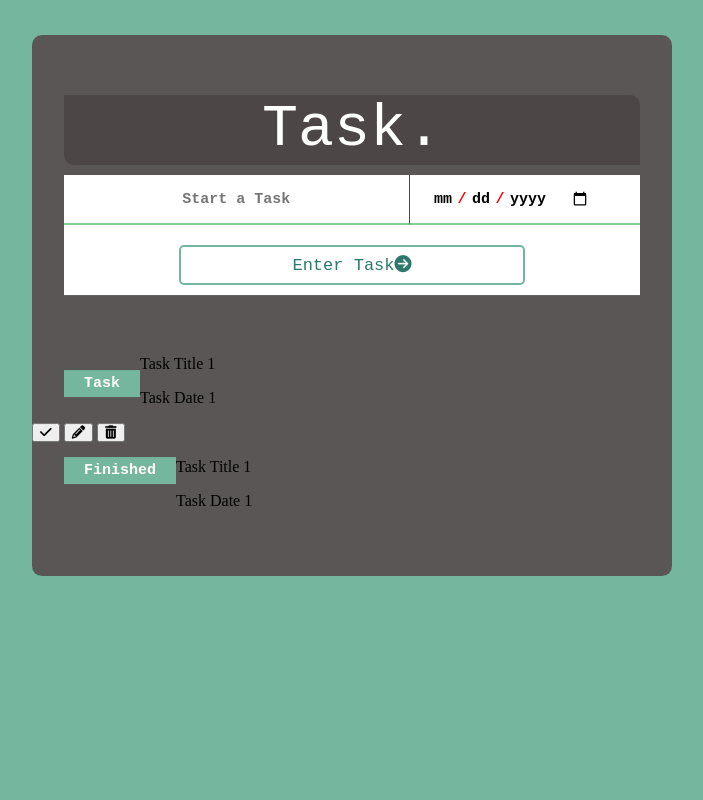
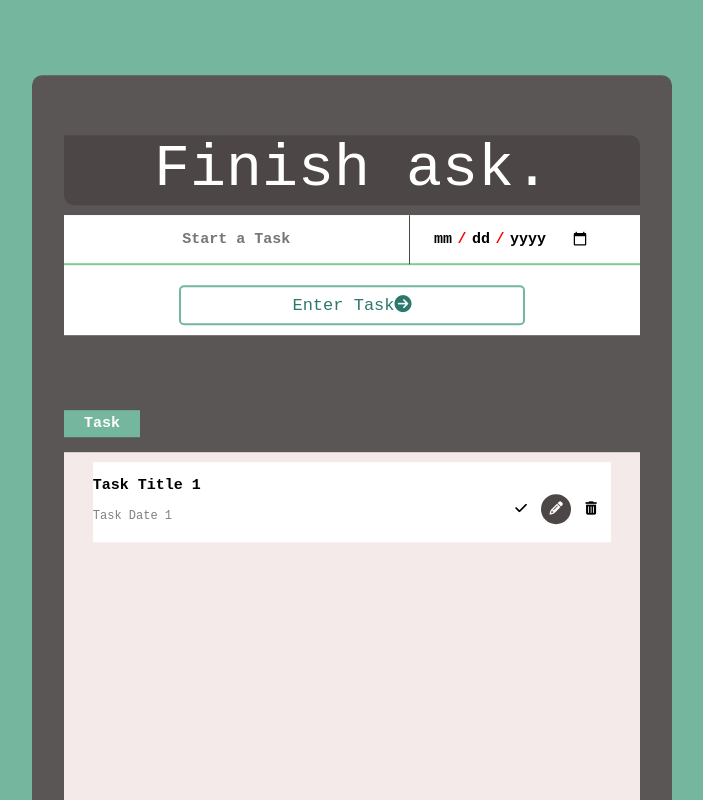
Before and after one commit to VickeTrossing/TODOlist, a plain HTML site: page index.html in a window 1280 px wide. Both pictures are taken after a click on the button "Enter Task". Shown: the whole page, without its empty margins (288-991 px from the left). Drawn offline with Linux system fonts and the light colour scheme.

Commit message:
Alot of javascript n shit like that

```diff
--- a/app.js
+++ b/app.js
@@ -11,7 +11,74 @@
     firebase.initializeApp(firebaseConfig);
 
 
-const add_task = () => console.log("add_task");
+    function add_task(){
+        input_box = document.getElementById("input_box")
+        input_date = document.getElementById("input_date");
+
+        if(input_box.value.length != 0 && input_date.value.length != 0){
+            const key = firebase.database().ref().child("unfinished_task").push().key;
+
+
+            const task = {
+                title: input_box.value,
+                date: input_date.value,
+                key: key
+            };
+
+            const updates = {};
+            updates["/unfinished_task/" + key] = task;
+            firebase.database().ref().update(updates);
+        }
+    }
+
+
+    const create_unfinished_task = () => {
+        create_unfinished_task = document.getElementsByClassName("container")[0];
+        create_unfinished_task.innerHTML = "";
+
+        task_array = [];
+        firebase.database().ref("unfinished_task").once('value', function(snapshot){
+            snapshot.forEach(function(childSnapsoht){
+                const childKey = childSnapshot.key;
+                const childData = childSnapshop.val();
+                task_array.push(Object.values(childData));
+            });
+            for(var i, i = 0; i < task_array.length; i++){
+                task_date = task_array[i][0];
+                task_key = task_array[i][1];
+                task_title = task_array[i][2];
+
+                task_container = document.createElement("div");
+                task_container.setAttribute("class", "task_container");
+                task_container.setAttribute("data-key", task_key);
+
+                task_data = document.createElement('div');
+                task_data.setAttribute('id', 'task_data');
+
+                title = document.createElement('p');
+                title.setAttribute('id', 'task_title');
+                title.setAttribute('contenteditable', false);
+                title.innerHTML = task_title;
+
+                date = document.createElement('p');
+                date.setAttribute('id', 'task_date');
+                date.setAttribute('contenteditable', false);
+                date.innerHTML = task_date;
+
+                task_tool = document.createElement('div');
+                task_tool.setAttribute('id', 'task_tool');
+
+                task_done_button = document.createElement('button');
+                task_done_button.setAttribute('id', 'task_done_button');
+                task_done_button.setAttribute('onclick', "");
+
+
+
+                create_unfinished_task.append(task_container);
+            }
+        });
+    }
+
 
     const task_done = () => {
         console.log("task_done");
--- a/index.html
+++ b/index.html
@@ -12,7 +12,7 @@
 <body>
     <div id="content_container">
         <div id="finish_task_header">
-            <p>Task.</p>
+            <p>Finish ask.</p>
         </div>
 
         <div id="task_input_container">
@@ -24,7 +24,8 @@
         <!-- tasks to do-->
 
         <p class="header">Task</p>
-        <div class="task-container">
+        <div class="container">
+            <div class="task_container">
 
                 <div class="task_data">
                     <p id="task_title" contenteditable="false">Task Title 1</p>
@@ -36,12 +37,14 @@
                     <button id="task_delete_button" onclick="task_delete();"><i class="fa fa-trash"></i></button>
                 </div>
             </div>
+        </div>
 
 
         <!-- tasks done-->
 
         <p class="header">Finished</p>
-        <div class="task-container">
+        <div class="container">
+            <div class="task_container">
 
                 <div class="task_data">
                     <p id="task_title" contenteditable="false">Task Title 1</p>
@@ -49,19 +52,6 @@
                 </div>
             </div>
       </div>
-
-<script>
-    var firebaseConfig = {
-        apiKey: "AIzaSyB4X6PJnCSfVdqX55VSHFjj-BdsF5Dp7tk",
-        authDomain: "todolist-8ef9f.firebaseapp.com",
-        databaseURL: "https://todolist-8ef9f.firebaseio.com",
-        projectId: "todolist-8ef9f",
-        storageBucket: "todolist-8ef9f.appspot.com",
-        messagingSenderId: "104560995309",
-        appId: "1:104560995309:web:5ca90d64988663fb2195e4"
-    };
-    // Initialize Firebase
-    firebase.initializeApp(firebaseConfig);
-</script>
+    </div>
 </body>
 </html>
--- a/style.css
+++ b/style.css
@@ -159,3 +159,130 @@ body{
     padding-right: 20px;
     box-shadow: opx 5px #4d4646;
 }
+
+.container{
+    float: left;
+    margin-left: 5%;
+    margin-bottom: 40px;
+    background-color: #f5eaea;
+    width: 90%;
+    height: 390px;
+    overflow-y: scroll;
+    overflow-x: hidden;
+}
+
+.task_container{
+    background-color: #fff;
+    width: 90%;
+    height: 80px;
+    margin: 0 auto;
+    margin-bottom: 10px;
+    margin-top: 10px;
+}
+
+.task_container:hover{
+    border: 2px solid #75b79e;
+    box-sizing: border-box;
+}
+
+#task_data{
+    display: inline-block;
+    /* float: left;     */
+    width: 200px;
+    height: 100%;
+    margin-left: 10px;
+}
+
+#task_tool{
+    /* display: inline-block; */
+    /* padding-right: 10px; */
+    float: right;
+    height: 0%;
+    display: flex;
+    justify-content: center;
+    align-items: center;
+}
+
+#task_done_button{
+    float: right;
+    height: 30px;
+    width: 30px;
+    cursor: pointer;
+    background-color: #fff;
+    border: none;
+    border-radius: 20px;
+    outline: none;
+    margin-right: 5px;
+}
+
+#task_done_button:hover{
+    background-color: #75b79e;
+    color: white;
+}
+
+#task_done_button:active{
+    transform: translateY(4px);
+}
+
+#task_edit_button{
+    float: right;
+    height: 30px;
+    width: 30px;
+    cursor: pointer;
+    background-color: #fff;
+    border: none;
+    border-radius: 20px;
+    outline: none;
+    margin-right: 5px;
+}
+
+#task_edit_button{
+    background-color: #4d4646;
+    color: white;
+}
+
+#task_edit_button:active{
+    transform: translateY(4px);
+}
+
+#task_delete_button{
+    float:right;
+    height: 30px;
+    width: 30px;
+    cursor: pointer;
+    background-color: #fff;
+    border:none;
+    border-radius: 20px;
+    outline: none;
+    margin-right: 5px;
+
+}
+
+#task_delete_button:hover{
+    background-color: #fa163f;
+    color: white;
+}
+
+#task_delete_button:active{
+    transform: translateY(4px);
+}
+
+#task_title{
+    background-color: #fff;
+    font-family: monospace;
+    font-weight: bold;
+    font-size: 15px;
+    float: left;
+    width: 100%;
+}
+
+
+#task_date{
+    background-color: #fff;
+    font-family: monospace;
+    color: grey;
+    font-size: 12px;
+    float: left;
+    margin: 0;
+    margin-bottom: 5px;
+}
```
Lines whose indentation alone changed are shown as unchanged.
